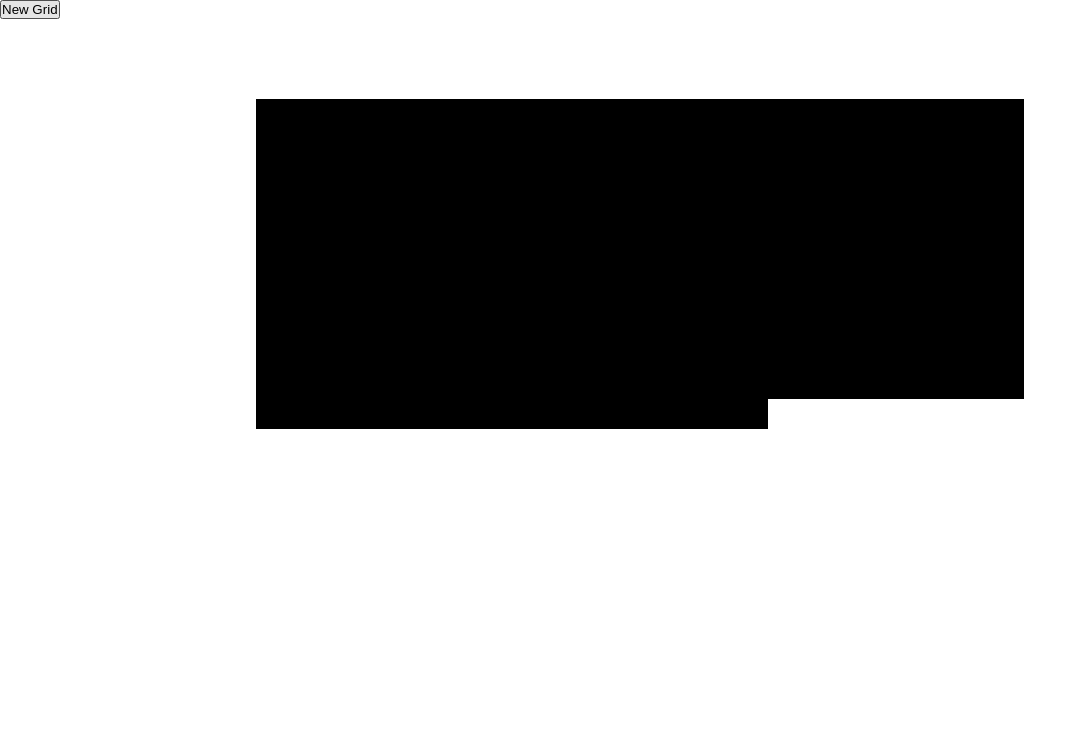
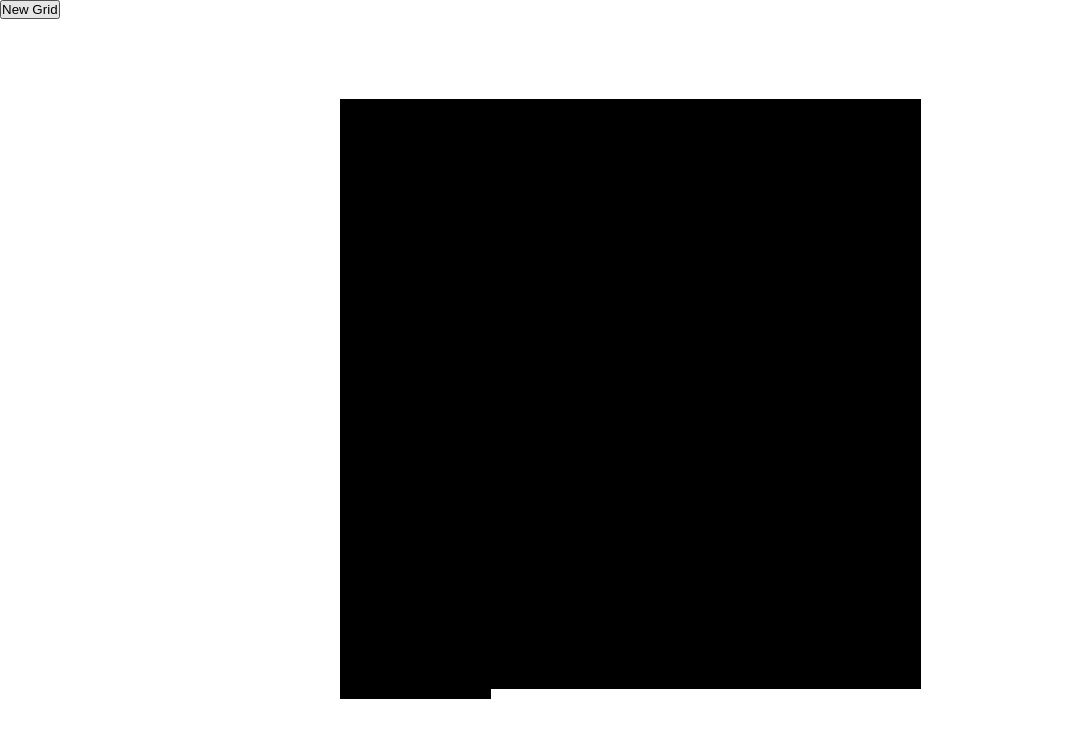
Before and after one commit to bowen-anth/etch-a-sketch, a plain HTML site: page index.html in a window 1280 px wide. Shown: the whole page, without its empty margins (0-1087 px from the left). Drawn offline with Linux system fonts and the light colour scheme.

Commit message:
made canvas fixed size

```diff
--- a/app.js
+++ b/app.js
@@ -48,4 +48,4 @@ MAIN_DIV.addEventListener("click", (event) => {
   }
 });
 
-createGrid(16);
+createGrid(40);
--- a/styles.css
+++ b/styles.css
@@ -12,14 +12,15 @@ body {
   display: flex;
   flex-direction: row;
   flex-wrap: wrap;
-  width: 60%;
+  width: 600px;
+  height: 600px;
   margin: 10dvh auto;
 }
 
 .main div {
   background-color: black;
-  height: 30px;
-  width: 30px;
+  height: 10px;
+  width: 10px;
   align-self: center;
   align-content: center;
   flex: none;
```
